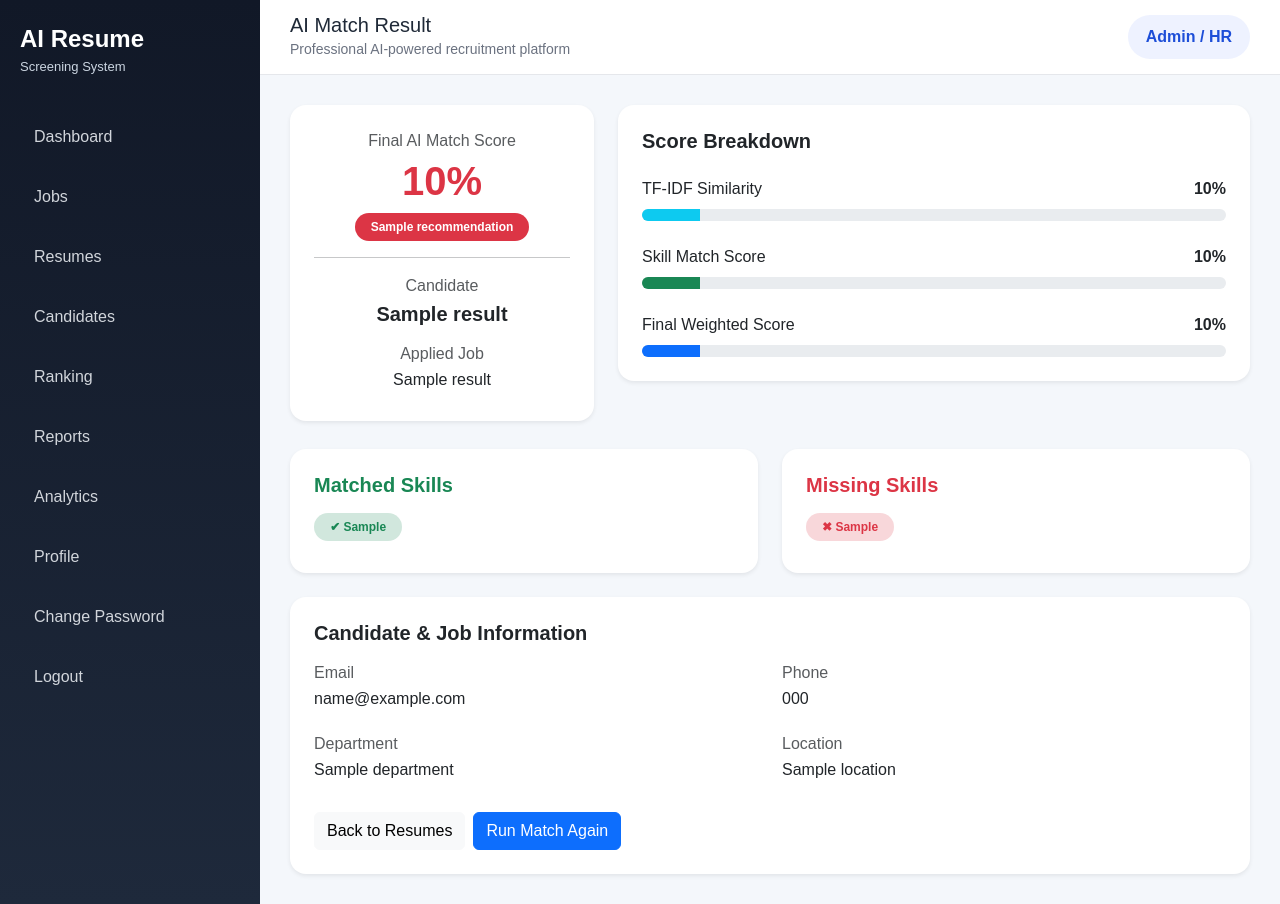
After one commit to Lakiindu/AI-Resume-Screening-System, a Flask app: template templates/resumes/match_result.html in a window 1280 px wide. The commit adds this page. Run offline with Flask 3, Linux system fonts and the light colour scheme; the template is opened without the code that fills it: most values are stand-ins (such as "Sample title", 1, 10 or a date in 2020).

Commit message:
Display AI match results in web application

```diff
--- a/static/css/style.css
+++ b/static/css/style.css
@@ -225,3 +225,7 @@ body {
 .form-select {
     border-radius: 14px;
 }
+
+.match-progress {
+    height: 12px;
+}
--- /dev/null
+++ b/templates/resumes/match_result.html
@@ -0,0 +1,195 @@
+{% extends "layouts/base.html" %}
+
+{% set title = "AI Match Result | AI Resume Screening System" %}
+{% set page_title = "AI Match Result" %}
+
+{% block content %}
+
+<div class="row g-4">
+
+    <div class="col-lg-4">
+        <div class="card border-0 shadow-sm rounded-4">
+            <div class="card-body p-4 text-center">
+
+                <p class="text-muted mb-1">Final AI Match Score</p>
+
+                {% if result.final_score >= 80 %}
+                    <h1 class="fw-bold text-success">{{ result.final_score }}%</h1>
+                    <span class="badge bg-success rounded-pill px-3 py-2">
+                        {{ result.recommendation }}
+                    </span>
+                {% elif result.final_score >= 60 %}
+                    <h1 class="fw-bold text-primary">{{ result.final_score }}%</h1>
+                    <span class="badge bg-primary rounded-pill px-3 py-2">
+                        {{ result.recommendation }}
+                    </span>
+                {% elif result.final_score >= 40 %}
+                    <h1 class="fw-bold text-warning">{{ result.final_score }}%</h1>
+                    <span class="badge bg-warning text-dark rounded-pill px-3 py-2">
+                        {{ result.recommendation }}
+                    </span>
+                {% else %}
+                    <h1 class="fw-bold text-danger">{{ result.final_score }}%</h1>
+                    <span class="badge bg-danger rounded-pill px-3 py-2">
+                        {{ result.recommendation }}
+                    </span>
+                {% endif %}
+
+                <hr>
+
+                <p class="text-muted mb-1">Candidate</p>
+                <h5 class="fw-bold">{{ result.candidate_name }}</h5>
+
+                <p class="text-muted mb-1 mt-3">Applied Job</p>
+                <h6>{{ result.job_title }}</h6>
+
+            </div>
+        </div>
+    </div>
+
+    <div class="col-lg-8">
+        <div class="card border-0 shadow-sm rounded-4">
+            <div class="card-body p-4">
+
+                <h5 class="fw-bold mb-4">Score Breakdown</h5>
+
+                <div class="mb-4">
+                    <div class="d-flex justify-content-between">
+                        <span>TF-IDF Similarity</span>
+                        <strong>{{ result.similarity_score }}%</strong>
+                    </div>
+                    <div class="progress mt-2 match-progress">
+                        <div
+                            class="progress-bar bg-info ai-progress-bar"
+                            data-score="{{ result.similarity_score }}">
+                        </div>
+                    </div>
+                </div>
+
+                <div class="mb-4">
+                    <div class="d-flex justify-content-between">
+                        <span>Skill Match Score</span>
+                        <strong>{{ result.skill_score }}%</strong>
+                    </div>
+                    <div class="progress mt-2 match-progress">
+                        <div
+                            class="progress-bar bg-success ai-progress-bar"
+                            data-score="{{ result.skill_score }}">
+                        </div>
+                    </div>
+                </div>
+
+                <div>
+                    <div class="d-flex justify-content-between">
+                        <span>Final Weighted Score</span>
+                        <strong>{{ result.final_score }}%</strong>
+                    </div>
+                    <div class="progress mt-2 match-progress">
+                        <div
+                            class="progress-bar bg-primary ai-progress-bar"
+                            data-score="{{ result.final_score }}">
+                        </div>
+                    </div>
+                </div>
+
+            </div>
+        </div>
+    </div>
+
+</div>
+
+<div class="row g-4 mt-1">
+
+    <div class="col-lg-6">
+        <div class="card border-0 shadow-sm rounded-4">
+            <div class="card-body p-4">
+
+                <h5 class="fw-bold mb-3 text-success">Matched Skills</h5>
+
+                {% if result.matched_skills %}
+                    {% for skill in result.matched_skills.split(",") %}
+                        <span class="badge bg-success-subtle text-success rounded-pill px-3 py-2 mb-2">
+                            ✔ {{ skill.strip() }}
+                        </span>
+                    {% endfor %}
+                {% else %}
+                    <p class="text-muted mb-0">No matched skills detected.</p>
+                {% endif %}
+
+            </div>
+        </div>
+    </div>
+
+    <div class="col-lg-6">
+        <div class="card border-0 shadow-sm rounded-4">
+            <div class="card-body p-4">
+
+                <h5 class="fw-bold mb-3 text-danger">Missing Skills</h5>
+
+                {% if result.missing_skills %}
+                    {% for skill in result.missing_skills.split(",") %}
+                        <span class="badge bg-danger-subtle text-danger rounded-pill px-3 py-2 mb-2">
+                            ✖ {{ skill.strip() }}
+                        </span>
+                    {% endfor %}
+                {% else %}
+                    <p class="text-muted mb-0">No missing skills detected.</p>
+                {% endif %}
+
+            </div>
+        </div>
+    </div>
+
+</div>
+
+<div class="card border-0 shadow-sm rounded-4 mt-4">
+    <div class="card-body p-4">
+
+        <h5 class="fw-bold mb-3">Candidate & Job Information</h5>
+
+        <div class="row">
+            <div class="col-md-6">
+                <p class="text-muted mb-1">Email</p>
+                <h6>{{ result.email }}</h6>
+            </div>
+
+            <div class="col-md-6">
+                <p class="text-muted mb-1">Phone</p>
+                <h6>{{ result.phone }}</h6>
+            </div>
+
+            <div class="col-md-6 mt-3">
+                <p class="text-muted mb-1">Department</p>
+                <h6>{{ result.department }}</h6>
+            </div>
+
+            <div class="col-md-6 mt-3">
+                <p class="text-muted mb-1">Location</p>
+                <h6>{{ result.location }}</h6>
+            </div>
+        </div>
+
+        <div class="d-flex gap-2 mt-4">
+            <a href="{{ url_for('resumes.index') }}" class="btn btn-light">
+                Back to Resumes
+            </a>
+
+            <a href="{{ url_for('resumes.match', resume_id=result.resume_id) }}" class="btn btn-primary">
+                Run Match Again
+            </a>
+        </div>
+
+    </div>
+</div>
+
+<script>
+    document.querySelectorAll(".ai-progress-bar").forEach(function (bar) {
+        const score = bar.dataset.score || 0;
+        bar.style.width = score + "%";
+        bar.setAttribute("aria-valuenow", score);
+        bar.setAttribute("aria-valuemin", "0");
+        bar.setAttribute("aria-valuemax", "100");
+    });
+</script>
+
+{% endblock %}
```
Also changed, not shown: modules/resumes/routes.py (+19 -15 lines), modules/resumes/services.py (+32 -0 lines).
